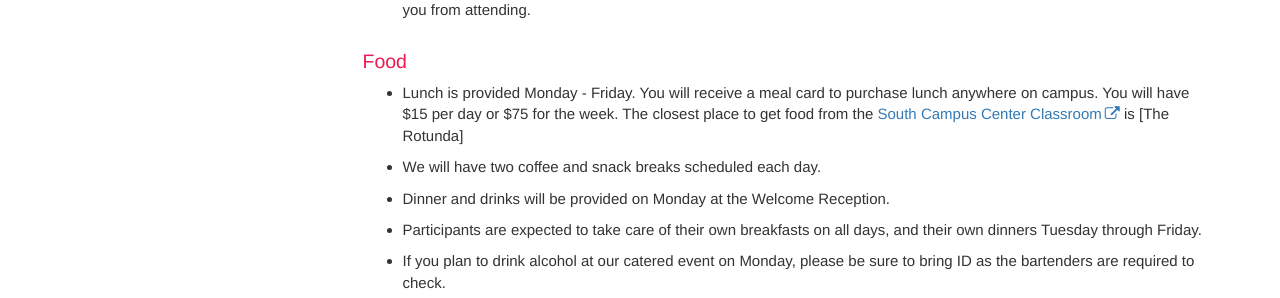
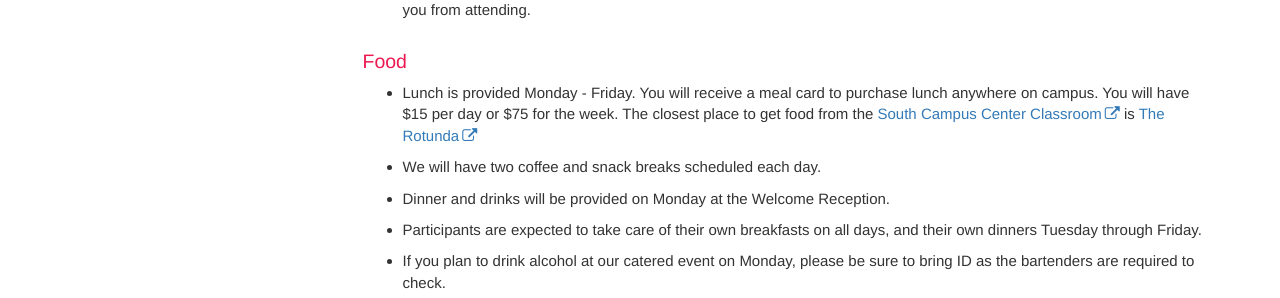
Before and after one commit to waterhackweek/wiki, a Jekyll site: the page built from index.md, in a window 1280 px wide and 1362 px high. Shown: the part 601-899 px from the top of the window. Built offline with Jekyll 4.4.1, drawn with Linux system fonts in a browser that asks for light colours; nearby versions of some CDN libraries; comment, search, counter and statistics services are not loaded; part of the change alters nothing that is shown.

```diff
--- a/index.md
+++ b/index.md
@@ -13,7 +13,7 @@ summary: Overview of the Waterhackweek
 - Participants are expected to attend all scheduled Waterhack activities. Contact an organizer if any circumstances prevent you from attending.
 
 ### Food
-- Lunch is provided Monday - Friday. You will receive a meal card to purchase lunch anywhere on campus. You will have $15 per day or $75 for the week. The closest place to get food from the [South Campus Center Classroom](https://www.google.com/maps/place/UW+South+Campus+Center/@47.6495125,-122.3129862,17z/data=!3m1!4b1!4m5!3m4!1s0x549014ec0573d0fd:0x92c36f77d79c29d7!8m2!3d47.6495089!4d-122.3107975) is [The Rotunda]
+- Lunch is provided Monday - Friday. You will receive a meal card to purchase lunch anywhere on campus. You will have $15 per day or $75 for the week. The closest place to get food from the [South Campus Center Classroom](https://www.google.com/maps/place/UW+South+Campus+Center/@47.6495125,-122.3129862,17z/data=!3m1!4b1!4m5!3m4!1s0x549014ec0573d0fd:0x92c36f77d79c29d7!8m2!3d47.6495089!4d-122.3107975) is [The Rotunda](https://hfs.uw.edu/Eat/Dining-Locations/The-Rotunda)
 - We will have two coffee and snack breaks scheduled each day.
 - Dinner and drinks will be provided on Monday at the Welcome Reception.
 - Participants are expected to take care of their own breakfasts on all days, and their own dinners Tuesday through Friday.
```
